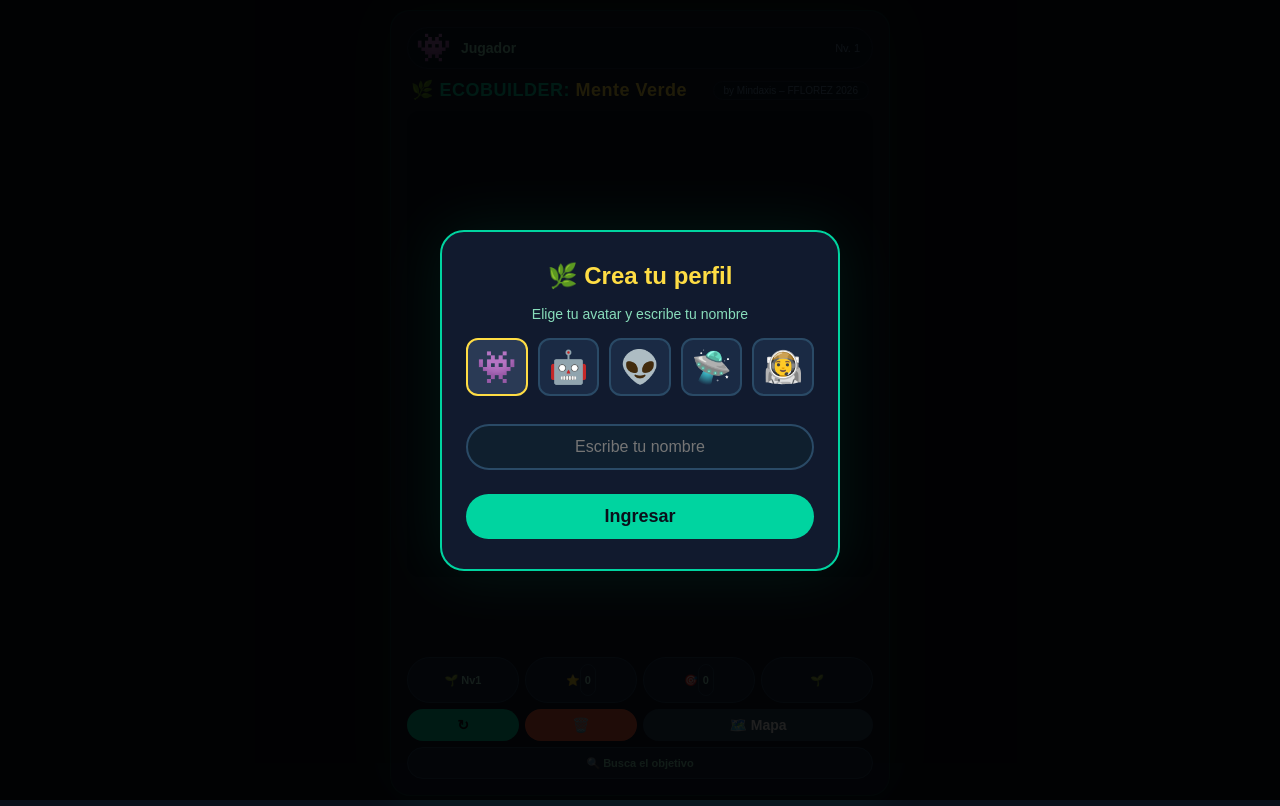
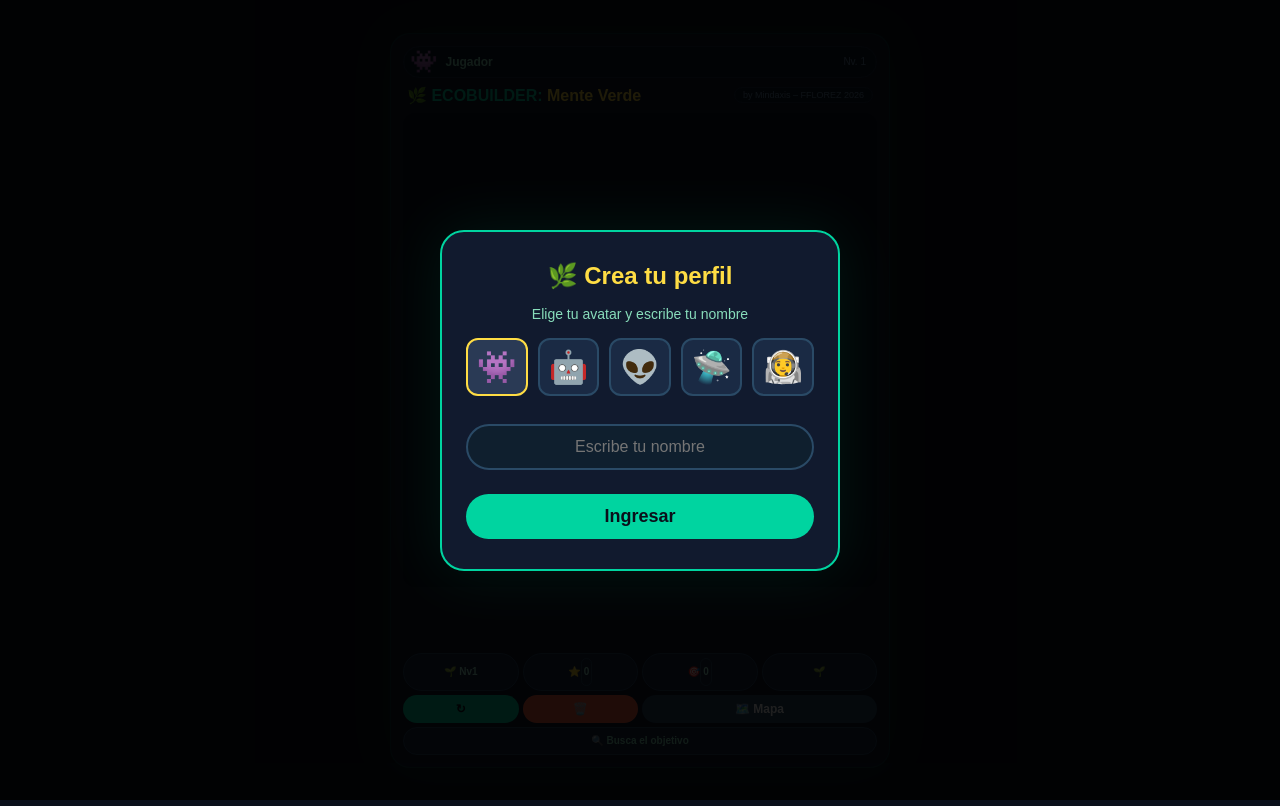
Before and after one commit to fflorez73/ecobuilder, a website: page index.html in a window 1280 px wide. Drawn offline with Linux system fonts and the light colour scheme.

Commit message:
Corrección de estilos para móvil: botones y avatares ajustados

```diff
--- a/index.html
+++ b/index.html
@@ -12,7 +12,7 @@
     <meta name="apple-mobile-web-app-capable" content="yes" />
     <meta name="apple-mobile-web-app-status-bar-style" content="black-translucent" />
 
-    <!-- ============ ADSENSE + ADMOB H5 (OPCIÓN A + B) ============ -->
+    <!-- ============ ADSENSE + ADMOB H5 ============ -->
     <script async src="https://pagead2.googlesyndication.com/pagead/js/adsbygoogle.js?client=ca-pub-2020091998402007"
         crossorigin="anonymous"
         data-admob-interstitial-slot="ca-app-pub-2020091998402007/1445634481"
@@ -28,23 +28,23 @@
     <style>
         * { margin: 0; padding: 0; box-sizing: border-box; user-select: none; -webkit-tap-highlight-color: transparent; }
         body { background: #0a0f1a; display: flex; justify-content: center; align-items: center; min-height: 100vh; font-family: Arial, sans-serif; overflow: hidden; touch-action: none; padding: 10px; }
-        #gameContainer { background: #111a2e; border-radius: 20px; padding: 16px; box-shadow: 0 0 50px rgba(0,255,170,0.1); border: 1px solid rgba(0,255,170,0.12); max-width: 500px; width: 100%; margin: 0 auto; }
-        #branding { display: flex; justify-content: space-between; align-items: center; margin-bottom: 10px; padding: 0 4px; flex-wrap: wrap; gap: 4px; }
-        #branding .titulo { font-size: 18px; color: #00d4a0; font-weight: bold; letter-spacing: 0.5px; }
+        #gameContainer { background: #111a2e; border-radius: 20px; padding: 12px; box-shadow: 0 0 50px rgba(0,255,170,0.1); border: 1px solid rgba(0,255,170,0.12); max-width: 500px; width: 100%; margin: 0 auto; overflow: hidden; }
+        #branding { display: flex; justify-content: space-between; align-items: center; margin-bottom: 8px; padding: 0 4px; flex-wrap: wrap; gap: 4px; }
+        #branding .titulo { font-size: 16px; color: #00d4a0; font-weight: bold; }
         #branding .titulo span { color: #ffdd44; }
-        #branding .autor { font-size: 10px; color: #6688aa; background: #0f1f2e; padding: 3px 10px; border-radius: 30px; border: 1px solid #1a2a44; }
-        #perfil { display: flex; align-items: center; gap: 10px; background: #0f1f2e; padding: 6px 12px 6px 8px; border-radius: 30px; border: 1px solid #1a2a44; margin-bottom: 10px; }
-        #perfil .avatar { font-size: 28px; line-height: 1; }
-        #perfil .nombre { color: #88ddbb; font-size: 14px; font-weight: bold; }
-        #perfil .nivel-info { color: #6688aa; font-size: 11px; margin-left: auto; }
+        #branding .autor { font-size: 9px; color: #6688aa; background: #0f1f2e; padding: 2px 8px; border-radius: 30px; border: 1px solid #1a2a44; }
+        #perfil { display: flex; align-items: center; gap: 8px; background: #0f1f2e; padding: 4px 10px 4px 6px; border-radius: 30px; border: 1px solid #1a2a44; margin-bottom: 8px; }
+        #perfil .avatar { font-size: 22px; line-height: 1; }
+        #perfil .nombre { color: #88ddbb; font-size: 12px; font-weight: bold; }
+        #perfil .nivel-info { color: #6688aa; font-size: 10px; margin-left: auto; }
         canvas { display: block; border-radius: 12px; background: #0d1525; width: 100%; height: auto; aspect-ratio: 1/1; touch-action: none; cursor: pointer; }
-        #ui { display: grid; grid-template-columns: 1fr 1fr 1fr 1fr; gap: 6px; margin-top: 10px; color: #a0e8d0; font-size: 12px; }
-        #ui span { background: #1a2a44; padding: 6px 4px; border-radius: 30px; border: 1px solid #2a4a66; text-align: center; font-size: 11px; font-weight: bold; min-height: 32px; display: flex; align-items: center; justify-content: center; }
-        #ui button { background: #00d4a0; border: none; padding: 6px 4px; border-radius: 30px; font-weight: bold; color: #0a0f1a; cursor: pointer; font-size: 14px; min-height: 32px; touch-action: manipulation; transition: 0.1s; display: flex; align-items: center; justify-content: center; }
+        #ui { display: grid; grid-template-columns: 1fr 1fr 1fr 1fr; gap: 4px; margin-top: 8px; color: #a0e8d0; font-size: 11px; }
+        #ui span { background: #1a2a44; padding: 4px 2px; border-radius: 30px; border: 1px solid #2a4a66; text-align: center; font-size: 10px; font-weight: bold; min-height: 28px; display: flex; align-items: center; justify-content: center; word-break: break-word; }
+        #ui button { background: #00d4a0; border: none; padding: 4px 2px; border-radius: 30px; font-weight: bold; color: #0a0f1a; cursor: pointer; font-size: 12px; min-height: 28px; touch-action: manipulation; transition: 0.1s; display: flex; align-items: center; justify-content: center; }
         #ui button:active { transform: scale(0.93); }
         #btnResetProgreso { background: #ff6644 !important; color: white !important; }
-        #mensaje { grid-column: span 4; color: #88ddbb; font-size: 12px; background: #0f1f2e; padding: 6px 10px; border-radius: 30px; border-left: 3px solid #00d4a0; text-align: center; min-height: 32px; display: flex; align-items: center; justify-content: center; font-weight: bold; }
-        #objetivoDisplay { grid-column: span 1; background: #1a2a44; padding: 6px 4px; border-radius: 30px; border: 2px solid #ffdd44; text-align: center; font-size: 22px; color: #ffdd44; min-height: 32px; display: flex; align-items: center; justify-content: center; }
+        #mensaje { grid-column: span 4; color: #88ddbb; font-size: 10px; background: #0f1f2e; padding: 4px 6px; border-radius: 30px; border-left: 3px solid #00d4a0; text-align: center; min-height: 28px; display: flex; align-items: center; justify-content: center; font-weight: bold; word-break: break-word; }
+        #objetivoDisplay { grid-column: span 1; background: #1a2a44; padding: 4px 2px; border-radius: 30px; border: 2px solid #ffdd44; text-align: center; font-size: 18px; color: #ffdd44; min-height: 28px; display: flex; align-items: center; justify-content: center; }
         #anuncioOverlay { display: none; position: fixed; top: 0; left: 0; width: 100%; height: 100%; background: rgba(0,0,0,0.94); z-index: 9999; justify-content: center; align-items: center; flex-direction: column; color: white; font-family: Arial; }
         #anuncioOverlay .contenedor { background: #1a2a44; padding: 28px 20px; border-radius: 20px; text-align: center; border: 2px solid #00d4a0; max-width: 300px; width: 90%; }
         #anuncioOverlay .icono { font-size: 40px; margin-bottom: 10px; }
@@ -117,8 +117,8 @@
         </div>
         <canvas id="gameCanvas" width="500" height="500"></canvas>
 
-        <!-- ============ BANNER ADSENSE (OPCIÓN A) ============ -->
-        <div style="margin: 10px auto; text-align: center; min-height: 60px;">
+        <!-- ============ BANNER ADSENSE ============ -->
+        <div style="margin: 8px auto; text-align: center; min-height: 50px;">
             <ins class="adsbygoogle"
                  style="display:block"
                  data-ad-client="ca-pub-2020091998402007"
@@ -259,14 +259,14 @@
             setTimeout(() => playTono(330, 0.1, 0.10), 80);
         }
 
-        // ============ ANUNCIOS ADMOB (OPCIÓN B) ============
+        // ============ ANUNCIOS ADMOB ============
         function mostrarAdMobIntersticial() {
             if (typeof adBreak !== 'undefined') {
                 adBreak({
                     type: 'next',
                     name: 'level_complete',
-                    beforeAd: () => { /* Pausar juego */ },
-                    afterAd: () => { /* Reanudar juego */ }
+                    beforeAd: () => {},
+                    afterAd: () => {}
                 });
             } else {
                 console.log('⚠️ AdMob no disponible');
@@ -278,8 +278,8 @@
                 adBreak({
                     type: 'reward',
                     name: 'reward_extra_points',
-                    beforeAd: () => { /* Pausar juego */ },
-                    afterAd: () => { /* Reanudar juego */ },
+                    beforeAd: () => {},
+                    afterAd: () => {},
                     adViewed: () => {
                         if (callback) callback();
                     }
@@ -292,7 +292,7 @@
         // ============ TIPOS ============
         const TIPOS = ['🌱', '💧', '🌿', '🍄', '🌸', '🌳', '🌟', '⚡', '🔥', '💎', '🦋', '🌈', '🌺', '🍀', '⭐', '🔮', '✨', '🌌', '👾', '🎯', '🌀'];
 
-        // ============ GENERAR NIVELES (1-100) ============
+        // ============ GENERAR NIVELES ============
         const LEVELS = [];
 
         // Niveles 1-20: CLÁSICO
@@ -452,7 +452,7 @@
             actualizarPerfilUI();
         }
 
-        // ============ LOCAL STORAGE (progreso del juego) ============
+        // ============ LOCAL STORAGE ============
         function guardarProgreso() {
             const data = { nivelIndex, puntaje, nivelesCompletados };
             localStorage.setItem('ecobuilder_progreso', JSON.stringify(data));
@@ -553,9 +553,8 @@
             return nuevos;
         }
 
-        // ============ ANUNCIOS SIMULADOS (respaldo) ============
+        // ============ ANUNCIOS SIMULADOS ============
         function mostrarAnuncioIntersticial() {
-            // Usar AdMob si está disponible, si no, usar simulación
             if (typeof adBreak !== 'undefined') {
                 mostrarAdMobIntersticial();
             } else {
```
